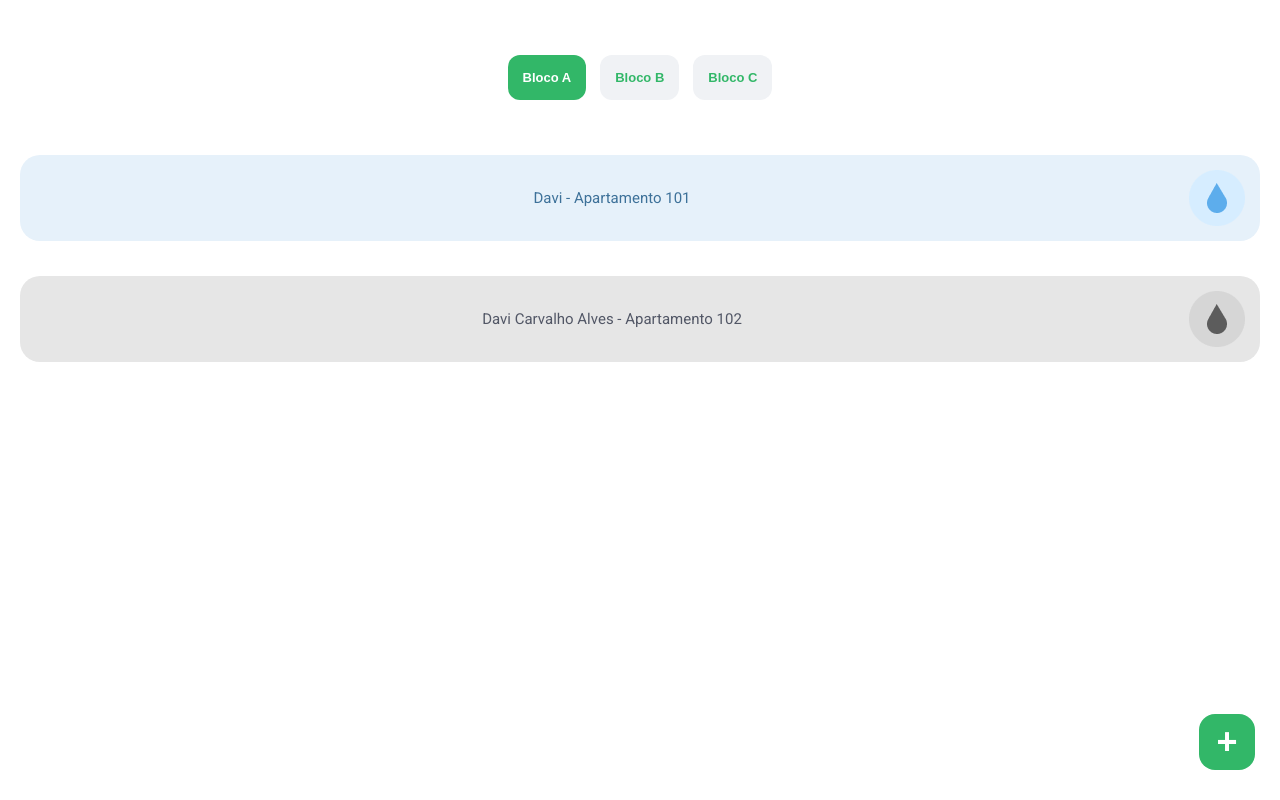
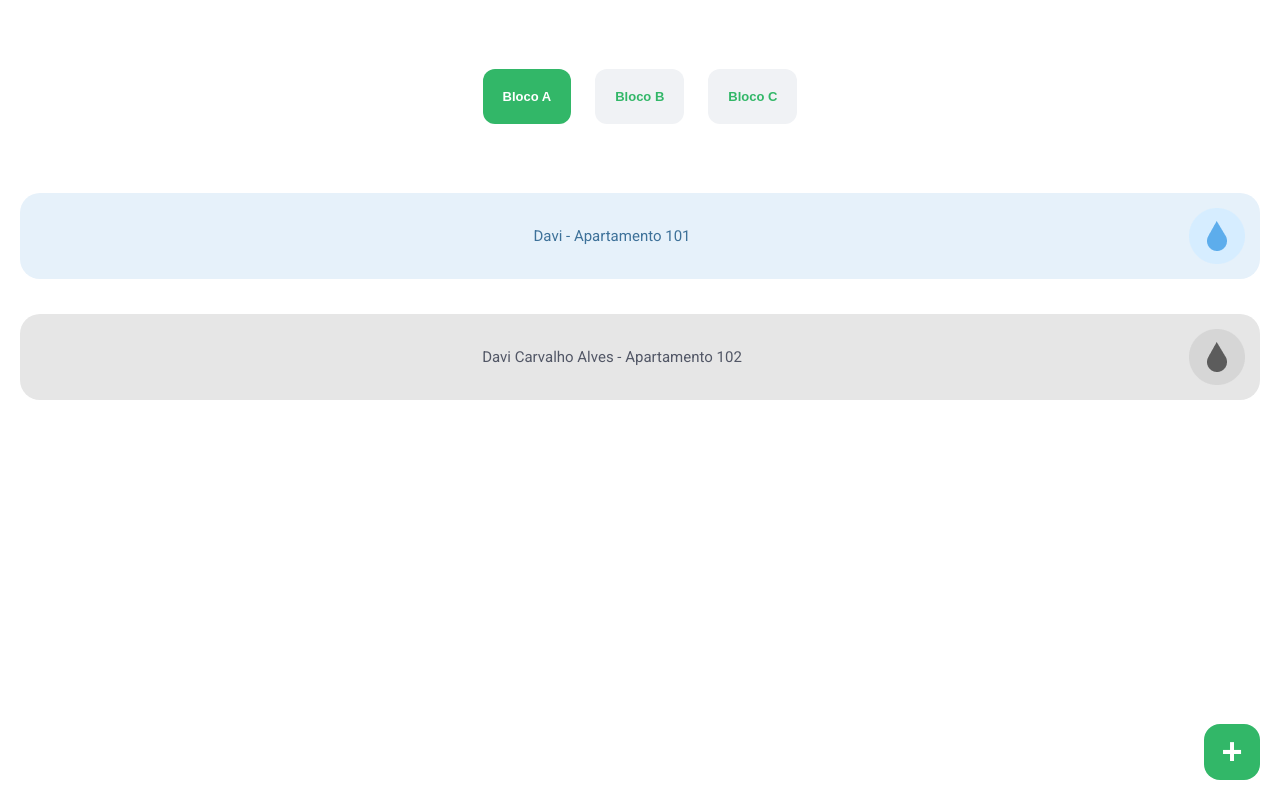
Before and after one commit to DaviCarvalhoo/apartamento-web, a plain HTML site: page index.html in a window 1280 px wide. Drawn offline with Linux system fonts and the light colour scheme.

Commit message:
update style

```diff
--- a/style.css
+++ b/style.css
@@ -1,24 +1,23 @@
 *{
   padding: 0;
   margin: 0;
-  box-sizing: border-box;
 }
 
 body{
   font-family: "Roboto", sans-serif;
 }
 
-header, button{
+header{
   text-align: center;
-  padding: 15px;
-  margin: 20px 5px;
 }
 
 .btn{
   border: none;
   border-radius: 12px;
   font-size: 13px;
-  font-weight: 600;
+  font-weight: bold;
+  padding: 20px;
+  margin: 69px 10px;
   color: #32B768;
   background-color: #F0F2F5;
 }
@@ -30,7 +29,7 @@ header, button{
 
 .add-button{
   position: fixed;
-  bottom: 10px;
+  bottom: 20px;
   right: 20px;
   width: 56px;
   height: 56px;
```
